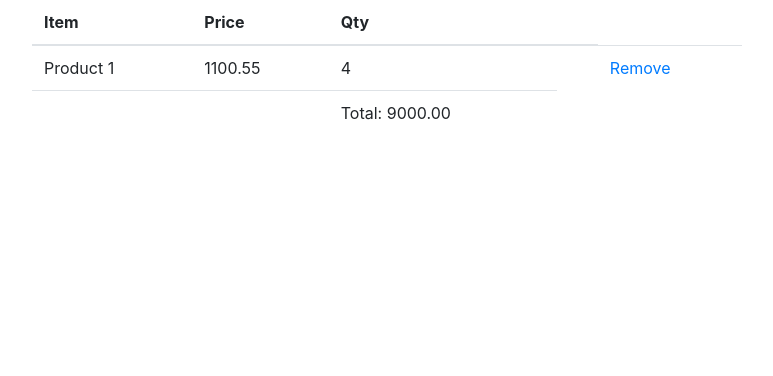
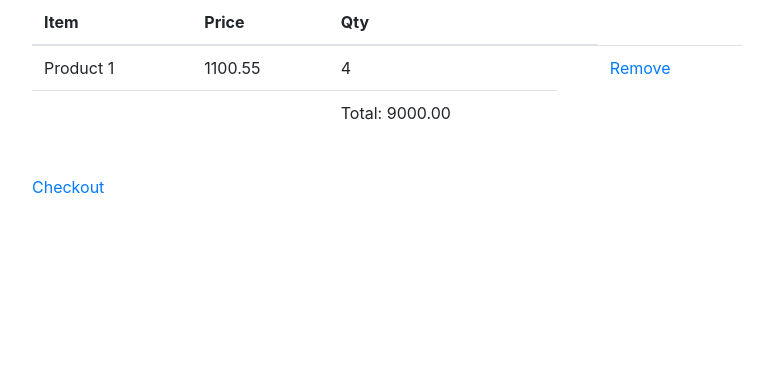
Before and after one commit to Shidory/paystore, a Django app: template carts/templates/carts/view.html in a window 1280 px wide. Shown: the part 95-471 px from the top of the page, without its empty margins (68-841 px from the left). Run offline with Django 3.2, Linux system fonts and the light colour scheme; the template is opened without the code that fills it: values that come from a table or form of the project are taken from there, others are empty; data comes from the database, SQL or seed files in the repository; parts of the project's set-up code (start-up, migrations or seed data) failed here and were passed over; some libraries are stand-ins or nearby versions.

Commit message:
[UPDATE] updated

```diff
--- a/carts/templates/carts/view.html
+++ b/carts/templates/carts/view.html
@@ -38,6 +38,9 @@
                 </tr>
             {% endfor %}
         </table>
+        <br>
+
+        <a href="{% url 'checkout' %}">Checkout</a>
 
         {% endif %}
     </div>
--- a/carts/views.py
+++ b/carts/views.py
@@ -6,10 +6,10 @@ from products.models import Product, Variation
 def view(request):
     try:
         the_id = request.session['cart_id']
+        cart = Cart.objects.get(id=the_id)
     except:
         the_id = None
     if the_id:
-        cart = Cart.objects.get(id=the_id)
         new_total = 0.00
         for item in cart.cartitem_set.all():
             line_total = float(item.product.price) * item.quantity
```
